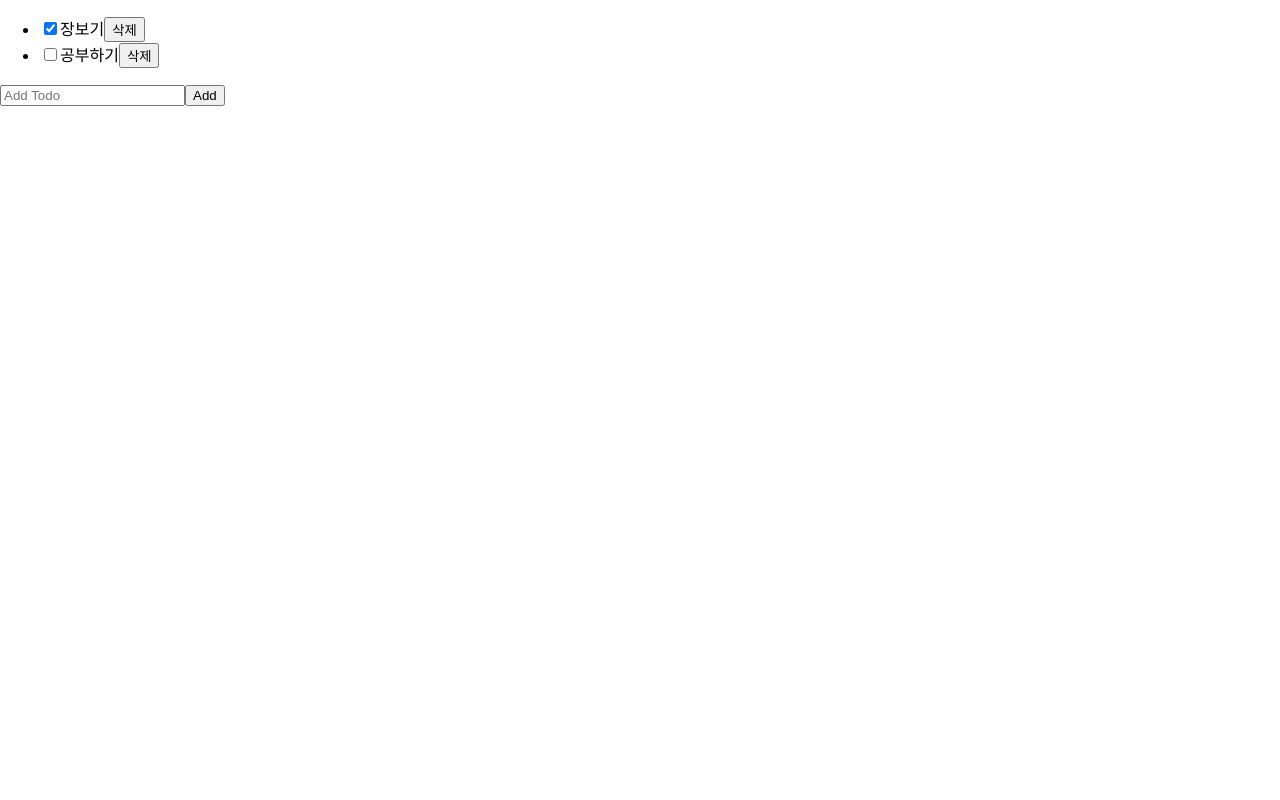
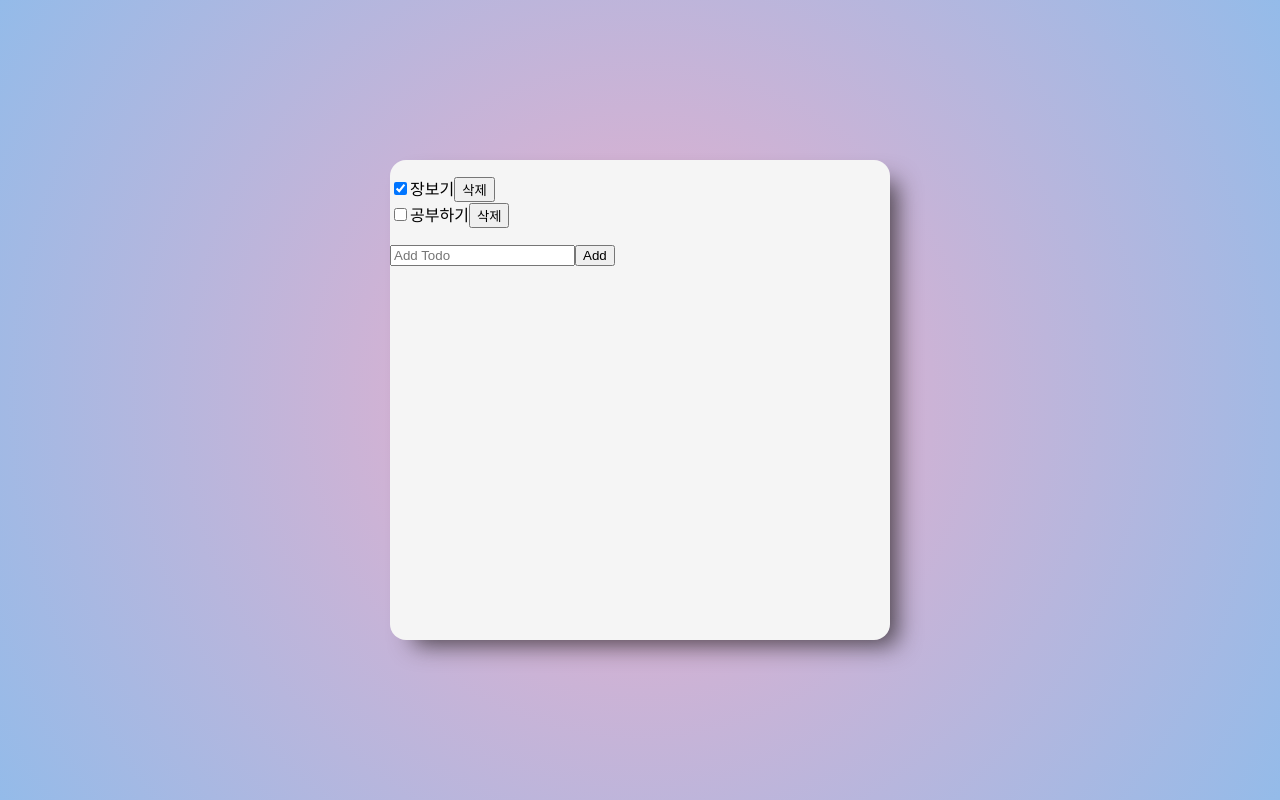
Before and after one commit to ieongeun/react-practice, a React (Create React App) app in the folder todo/: page / in a window 1280 px wide. Built offline with nearby package versions, Linux system fonts and the light colour scheme.

Commit message:
styling : App

```diff
--- a/todo/src/index.css
+++ b/todo/src/index.css
@@ -1,3 +1,11 @@
+:root {
+  --color-bg-dark: #f5f5f5;
+  --color-bg:#fdfdfd;
+  --color-grey: #d1d1d1;
+  --color-text: #22243b;
+  --color-accent: #f16e03;
+}
+
 body {
   margin: 0;
   font-family: -apple-system, BlinkMacSystemFont, 'Segoe UI', 'Roboto', 'Oxygen',
@@ -5,9 +13,33 @@ body {
     sans-serif;
   -webkit-font-smoothing: antialiased;
   -moz-osx-font-smoothing: grayscale;
+  width: 100vw;
+  height: 100vh;
+  display: flex;
+  justify-content: center;
+  align-items: center;
+  background: rgb(238,174,202);
+  background: radial-gradient(circle, rgba(238,174,202,1) 0%, rgba(148,187,233,1) 100%);
+}
+
+#root {
+  width: min(100%,500px);
+  height: 60%;
+  background-color: var(--color-bg-dark);
+  border-radius: 1rem;
+  display: flex;
+  flex-direction: column;
+  box-shadow: 15px 13px 23px -8px rgba(35,30,30,0.75);
+  -webkit-box-shadow: 15px 13px 23px -8px rgba(35,30,30,0.75);
+  -moz-box-shadow: 15px 13px 23px -8px rgba(35,30,30,0.75);
 }
 
 code {
   font-family: source-code-pro, Menlo, Monaco, Consolas, 'Courier New',
     monospace;
 }
+
+ul {
+  list-style: none;
+  padding-left: 0;
+}
```
